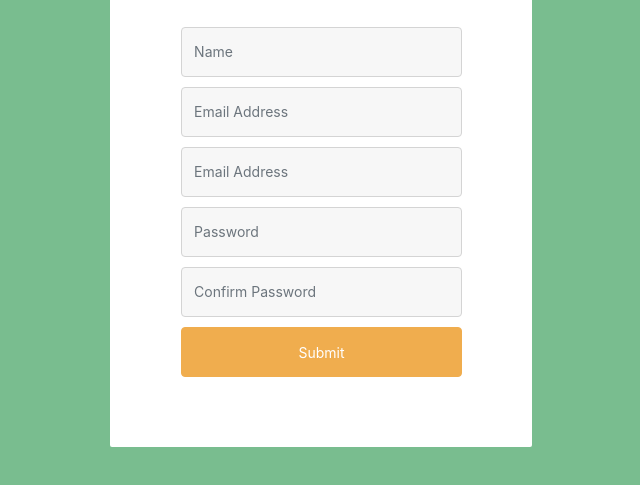
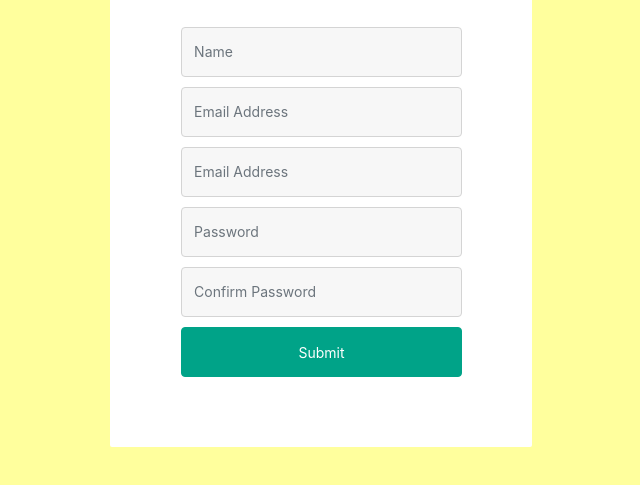
Before and after one commit to thealphadollar/NxDraft, a plain HTML site: page static/signup.html in a window 1280 px wide. Shown: the part 167-652 px from the top of the page, without its empty margins (319-959 px from the left). Drawn offline with nearby package versions, Linux system fonts and the light colour scheme.

Commit message:
color and alignment

```diff
--- a/static/assets/css/signup.css
+++ b/static/assets/css/signup.css
@@ -4,7 +4,7 @@
 }
 
 body#SignupForm{
-  background: #79BD8F;
+  background: #FFFF9D;
 }
 
 .form-heading {
@@ -56,8 +56,8 @@ body#SignupForm{
 }
 
 .signup-form  .btn.btn-primary {
-  background: #f0ad4e none repeat scroll 0 0;
-  border-color: #f0ad4e;
+  background: #00A388 none repeat scroll 0 0;
+  border-color: #00A388;
   color: #ffffff;
   font-size: 14px;
   width: 100%;
@@ -77,7 +77,7 @@ body#SignupForm{
 }
 
 .signup-form .btn.btn-primary.reset {
-  background: #FF6138 none repeat scroll 0 0;
+  background: #00A388 none repeat scroll 0 0;
 }
 .back {
   text-align: left;
```
